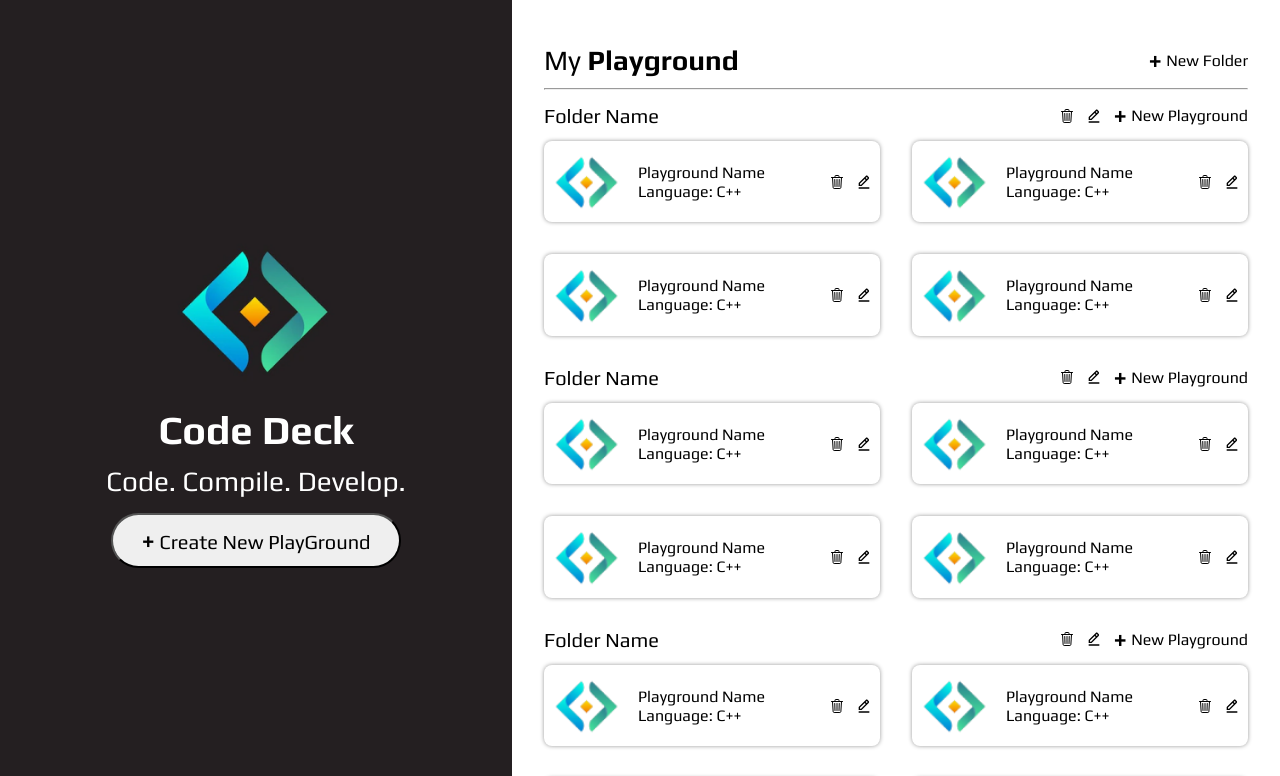
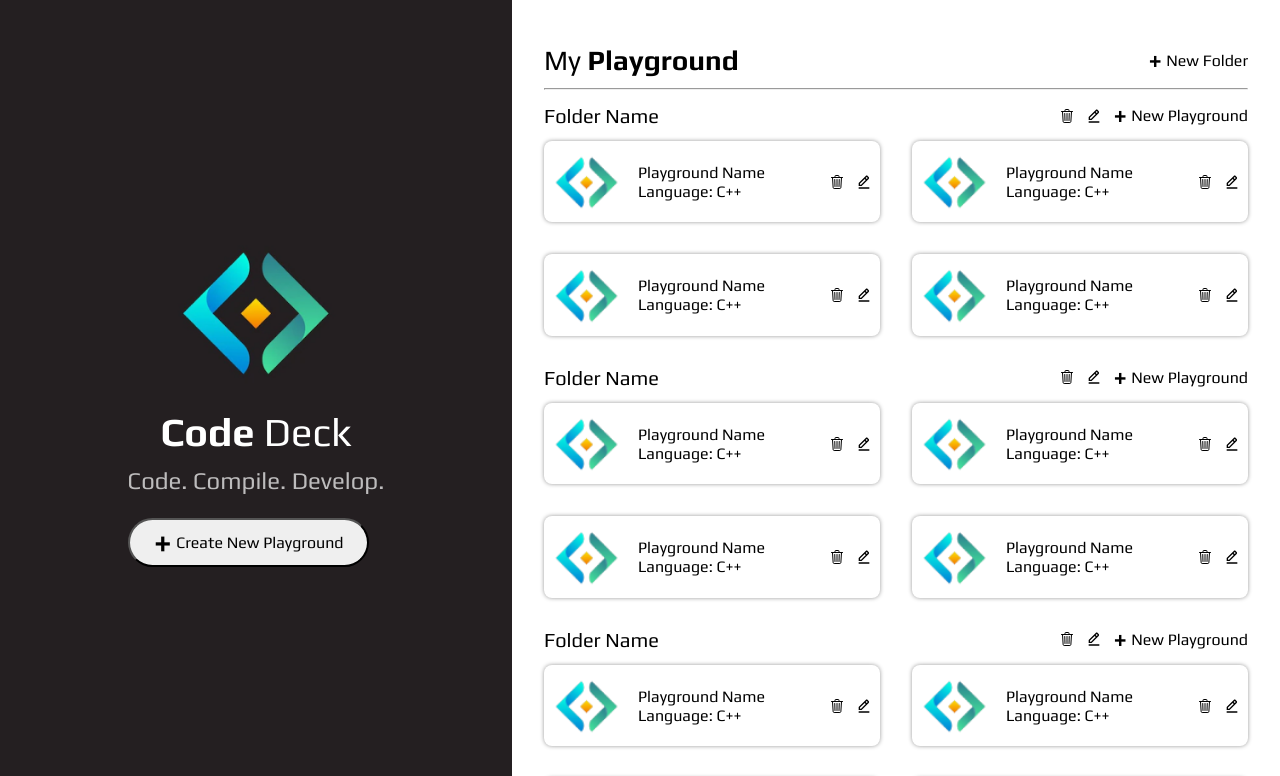
Before and after one commit to Vishal-raj-1/code_deck, a React (Create React App) app: page / in a window 1280 px wide. Shown: the top 776 px of the page. Built offline with nearby package versions, Linux system fonts and the light colour scheme.

Commit message:
fixed leftcomponent

```diff
--- a/src/screens/Home/LeftComponent.jsx
+++ b/src/screens/Home/LeftComponent.jsx
@@ -26,23 +26,30 @@ const Logo = styled.img`
 
 const MainHeading = styled.h1`
     font-size: 2.5rem;
-    font-weight: 700;
+    font-weight: 400;
     color: #fff;
     margin-bottom: 0.75rem;
+
+    span{
+        font-weight: 700;
+    }
 `
 const SubHeading = styled.div`
-    font-size: 1.75rem;
+    font-size: 1.5rem;
     color: #fff;
-    margin-bottom: 1rem;
+    opacity: 0.7;
+    margin-bottom: 1.5rem;
 `
 
 const AddPlayground = styled.button`
-    padding: 0.75rem 1.75rem;
-    font-size: 1.25rem;
+    padding: 0.25rem 1.5rem;
+    font-size: 1rem;
     border-radius: 30px;
-    color: black;
+    display: flex;
+    align-items: center;
+    gap: 0.25rem;
     span{
-        font-size: 1.45rem;
+        font-size: 2rem;
         font-weight: 700;
     }
 
@@ -55,9 +62,9 @@ const LeftComponent = () => {
         <StyledLeftComponent>
             <ContentContainer>
                 <Logo src={logo} alt="" />
-            <MainHeading>Code Deck</MainHeading>
+                <MainHeading> <span>Code</span> Deck</MainHeading>
                 <SubHeading>Code. Compile. Develop.</SubHeading>
-            <AddPlayground><span>+</span> Create New PlayGround</AddPlayground>
+                <AddPlayground><span>+</span> Create New Playground</AddPlayground>
             </ContentContainer>
         </StyledLeftComponent>
     )
```
Lines whose indentation alone changed are shown as unchanged.
